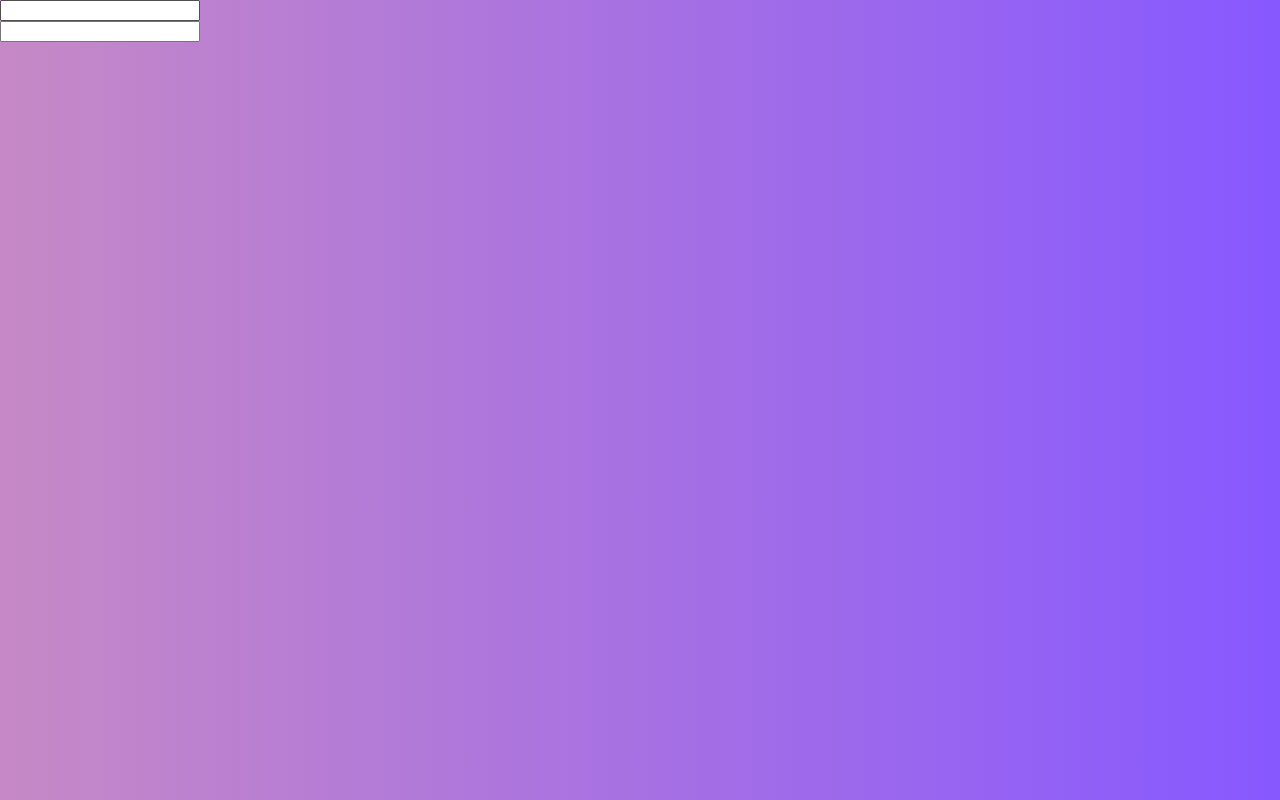
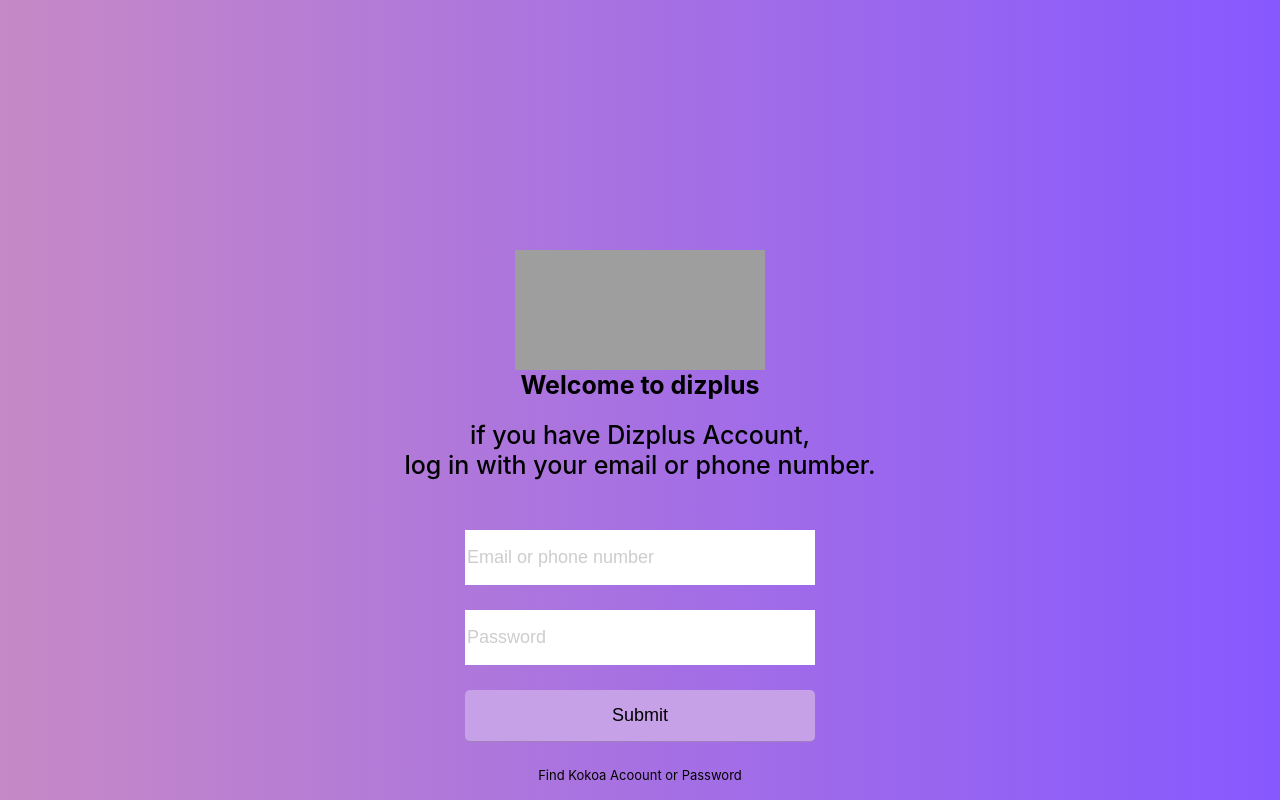
Before and after one commit to 02rynn/dizplus, a React (Create React App) app: page /login in a window 1280 px wide. Built offline with nearby package versions, Linux system fonts and the light colour scheme; grey boxes are pictures that could not be loaded.

Commit message:
main시작하기

```diff
--- a/src/App.js
+++ b/src/App.js
@@ -2,6 +2,9 @@
 import "./App.css";
 import { Routes, Link, Route, useNavigate } from "react-router-dom";
 import Login from "./components/Login.js";
+import Main from "./components/Main.js";
+
+
 
 function App() {
   let navigate = useNavigate();
@@ -38,6 +41,7 @@
           }
         ></Route>
         <Route path="/login" element={<Login />}></Route>
+        <Route path='/main' element={<Main/>} ></Route>
       </Routes>
     </div>
   );
--- a/src/components/Login.css
+++ b/src/components/Login.css
@@ -1,13 +1,84 @@
+ *{
+   margin: 0;
+   padding: 0;
+   box-sizing: border-box;
+ }
+
+ .welcome-header img{
+   width: 250px;
+   height: 120px;
+ }
+
  .log{
     width: 100vw;
     height: 100vh;
     background: linear-gradient(to right,  #C689C6, #8758FF);
  }
 
- .login_input{
-    width: 200px;
-    height: 300px;
-    display: flex;
-    flex-direction: column;
+ .welcome-header{
+   padding-top: 250px;
+   text-align: center;
+   display: flex;
+   flex-direction: column;
+   justify-content: center;
+   align-items: center;
+ }
 
+ .welcome-header__title{
+   margin-bottom: 20px;
+   font-size: 25px;
+   font-weight: 700;
  }
+
+ .welcome-header__text{
+   margin-bottom: 50px;
+   font-size: 25px;
+   font-weight: 500;
+ }
+
+ #log-form{
+   display: flex;
+   flex-direction: column;
+   align-items: center;
+   margin-left: 0px 30px;
+ }
+
+ #log-form input{
+   width: 350px;
+   padding: 15px 0px;
+   border: none;
+   font-size: 18px;
+   border-bottom:  1px solid rgba(0,0,0,0.2);
+   margin-bottom: 25px;
+   transition: border-color .3s ease-in-out; /*border 색이 3초동안 갈수록 빠르게? 변하도록*/
+}
+
+#log-form input::placeholder{
+   color: rgba(0,0,0,0.2);
+}
+
+#log-form input:not([type="submit"]){ /*type이 submit이 아닌 input요소들*/
+   border-bottom: 2px solid rgba(0,0,0,0.2);
+   transition: border-color 1s ease-in-out;
+   border: 2px solid transparent;
+
+}
+
+#log-form input:focus{
+
+    outline-color:   #4c7ff3;
+}
+
+#log-form input[type="submit"]{
+   background-color:   #c6a1e8;
+   cursor: pointer;
+   padding: 15px;
+   border-radius: 5px;
+}
+
+#log-form a{
+   text-align: center;
+   text-decoration: none;
+   color: inherit; /*a에게서 색깔 상속받음*/
+   font-size: 13px;
+}
--- a/src/components/Login.js
+++ b/src/components/Login.js
@@ -6,12 +6,31 @@
 
   return (
     <div className="log">
-      <form className="login_form" action="#">
-        <div className="login_input">
-          <input type="text" />
-          <input type="password" />
-        </div>
+
+     <header className="welcome-header">
+     <img src="images/whitelogo.png" />
+      <h1 className="welcome-header__title">
+        Welcome to dizplus
+      </h1>
+      <p className="welcome-header__text">
+        if you have Dizplus Account, <br/>
+        log in with your email or phone number.
+      </p>
+     </header>
+
+     <form id="log-form">
+      <input type="text" placeholder="Email or phone number" />
+      <input type="password" placeholder="Password" />
+      <input type="submit"  onClick={()=>{
+
+        navigate('/main')
+      }} />
+      <a href="#">Find Kokoa Acoount or Password</a>
       </form>
+
+
+
+
     </div>
   );
 }
--- /dev/null
+++ b/src/components/Main.js
@@ -0,0 +1,10 @@
+import { useNavigate } from "react-router-dom";
+import "../components/Main.css";
+
+function Main(){
+
+}
+
+
+
+export default Main;
```
Also changed, not shown: src/components/Main.css (added).
